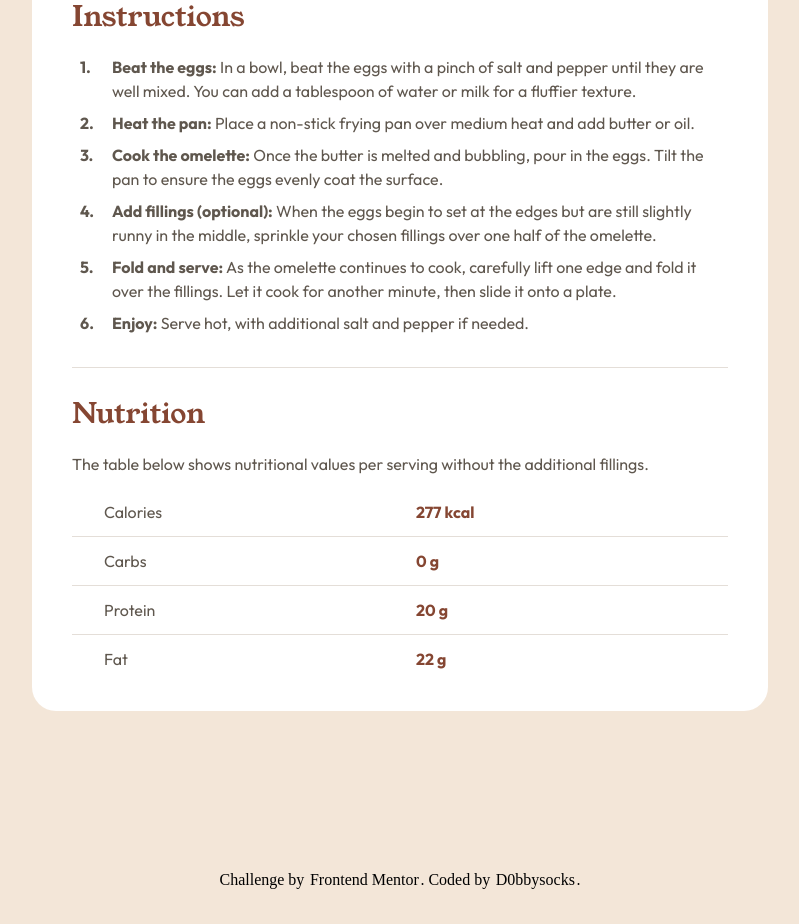
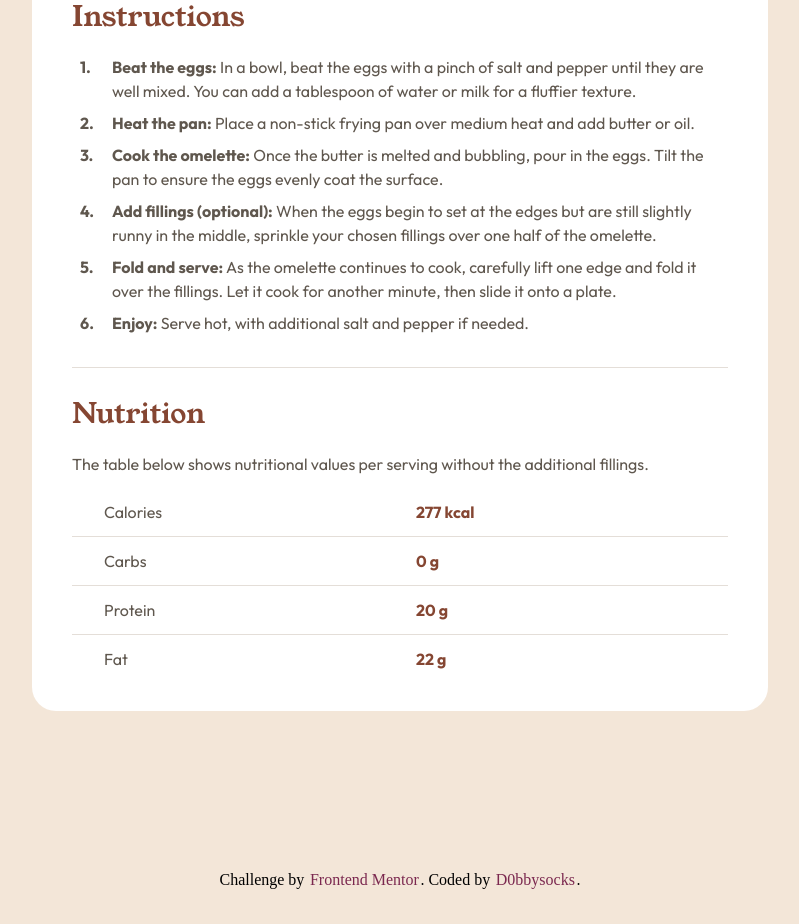
Before and after one commit to D0bbysocks/Recipe-page, a plain HTML site: page index.html in a window 1280 px wide. Shown: the part 1093-2017 px from the top of the page, without its empty margins (240-1039 px from the left). Drawn offline with Linux system fonts and the light colour scheme.

Commit message:
link fixed

```diff
--- a/style.css
+++ b/style.css
@@ -240,7 +240,7 @@ body {
     content: "";
     width: 4px; height: 4px; border-radius: 50%;
     background: var(--brown);
-    margin-left: var(--space-8);       /* 8px „Wandabstand“ in der Box */
+    margin-left: var(--space-8);
 }
 
 /* -------- Instructions (Numbers) -------- */
@@ -336,53 +336,37 @@ footer {
     padding: var(--space-16);
 }
 
+/* Footer Links mit Hover-Effekt */
 .attribution a {
+  --s: 0.15em;
+  --c: var(--rose-800);
+
   display: inline-block;
+  position: relative;
+  color: var(--rose-800);
+  text-decoration: none;
+  transition: transform 0.3s ease;
   padding: 0 .1em;
-  transition: transform 0.3s ease, padding 0.3s ease;
+}
+
+.attribution a::after {
+  content: "";
+  position: absolute;
+  left: 0; bottom: 0;
+  width: 0;
+  height: var(--s);
+  background: var(--c);
+  transition: width .3s ease;
 }
 
 .attribution a:hover {
-  transform: scale(1.2) translateY(-2px);  /* größer + etwas nach oben */
-  padding: 0 .6em;                         /* noch mehr Platz beim Hover */
+  transform: scale(1.1) translateY(-2px);
 }
 
-.attribution p {
-  display: inline-block;                   /* Breite = Textbreite */
-  margin: 0;                               /* default P-Margin weg */
-  --s: 0.15em;                             /* Linienstärke */
-  --c: var(--rose-800);                    /* Farbe */
-
-
-  color: var(--rose-800);
-  padding-bottom: var(--s);
-  background: linear-gradient(var(--c) 0 0)
-              0 100% / var(--_p,0%) var(--s) no-repeat;
-  transition: background-size .5s ease;
+.attribution a:hover::after {
+  width: 100%;   /* animierte Linie wächst */
 }
 
-.attribution p:hover { --_p: 100%; }
-
-/* Progressive Enhancement: Gradient-Text + animierte Linie (Chrome/Safari) */
-@supports (-webkit-background-clip: text) {
-  .attribution p{
-    color: transparent;                    /* Text wird vom Background gefüllt */
-    background:
-      linear-gradient(90deg, var(--c) 50%, #000 0)
-      calc(100% - var(--_p,0%)) / 200% 100%,
-      linear-gradient(var(--c) 0 0)
-      0 100% / var(--_p,0%) var(--s) no-repeat;
-    -webkit-background-clip: text, padding-box;
-            background-clip: text, padding-box;
-    transition: .5s;
-  }
-}
-
-/* Links im Footer übernehmen die Effekte, keine native Unterstreichung */
-.attribution a {
-  color: inherit;
-  text-decoration: none;
-}
 
 
 
```
